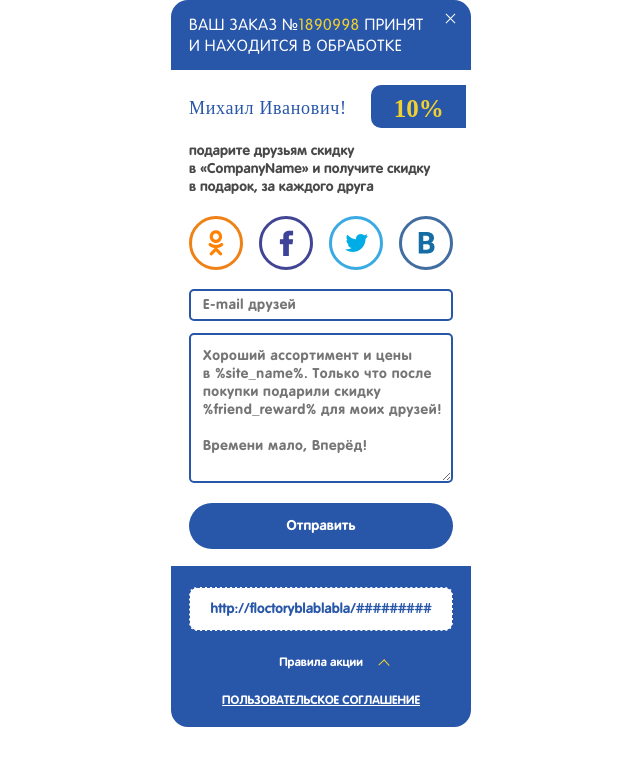
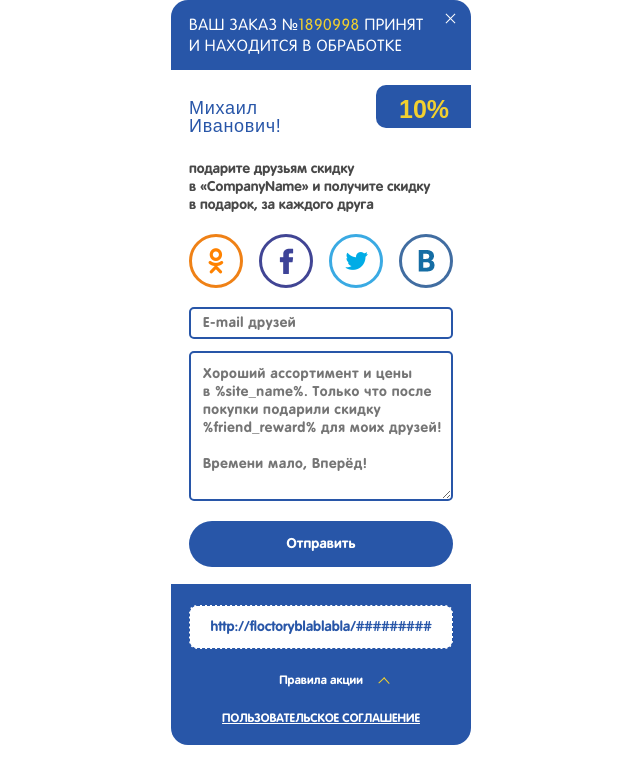
Before and after one commit to natalka77712/507023-test, a website: page source/index.html in a window 1280 px wide. Shown: the whole page, without its empty margins (319-959 px from the left). Drawn offline with nearby package versions, Linux system fonts and the light colour scheme; files that its build step writes are made by us from their sources.

Commit message:
Правит ошибки Трэвис

```diff
--- a/source/index.html
+++ b/source/index.html
@@ -46,7 +46,7 @@
     <form class="form" method="post">
       <div class="form__wrapper container">
         <input class="form__email text-form" name="email-user" id="email" placeholder="E-mail друзей" required>
-        <textarea class="form__textarea text-form" name="assortment" placeholder="Хороший ассортимент и цены в&nbsp;%site_name%. Только что после покупки подарили скидку %friend_reward% для моих друзей!&#13;&#10;&#13;&#10;Времени мало, Вперёд!"></textarea>
+        <textarea class="form__textarea text-form" name="assortment" placeholder="Хороший ассортимент и цены в&nbsp;%site_name%. Только что после покупки подарили скидку %friend_reward% для моих друзей!&#10;&#xA;Времени мало, Вперёд!"></textarea>
         <button class="form__btn-submit btn" type="submit">Отправить</button>
       </div>
       <div class="form__more more container">
--- a/source/sass/blocks/page-main.scss
+++ b/source/sass/blocks/page-main.scss
@@ -67,7 +67,7 @@
   line-height: 1;
   font-weight: 400;
   letter-spacing: 0.7px;
-  font-family: "ALS Schlange sans";
+  font-family: "ALS Schlange sans", "Arial", sans-serif;
   color: $blue;
 }
 
@@ -80,7 +80,7 @@
   font-size: 25px;
   line-height: 28px;
   font-weight: 700;
-  font-family: "ALS Schlange sans";
+  font-family: "ALS Schlange sans", "Arial", sans-serif;
   color: $yellow;
   background-color: $blue;
 }
--- a/source/sass/scaffolding.scss
+++ b/source/sass/scaffolding.scss
@@ -10,7 +10,7 @@ html {
 
 body {
   margin: 0 auto;
-  font-family: "RotondaC", sans-serif;
+  font-family: "RotondaC", "Arial", sans-serif;
   font-size: 14px;
   line-height: 18px;
   font-weight: 400;
```
